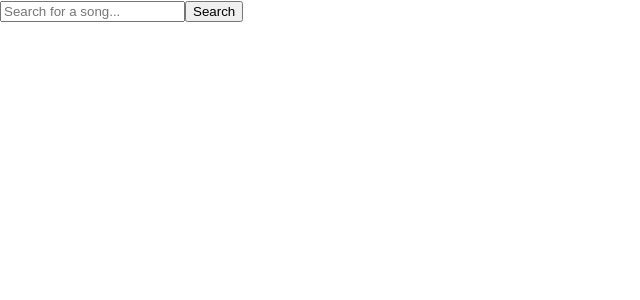
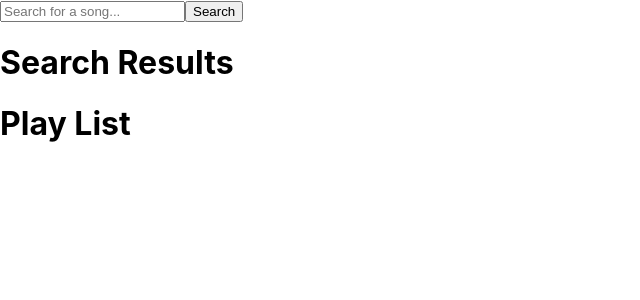
Before and after one commit to mpuchyr/jamming, a React (Create React App) app: page / in a window 1280 px wide. Shown: the top 300 px of the page, without its empty margins (0-640 px from the left). Built offline with nearby package versions, Linux system fonts and the light colour scheme.

Commit message:
Pass exampleTracks to SearchResults in App.js

```diff
--- a/src/App.js
+++ b/src/App.js
@@ -25,6 +25,8 @@ function App() {
   return (
     <div className="App">
       <SearchBar />
+      <SearchResults results={exampleTracks} />
+      <Playlist />
     </div>
   );
 }
```
